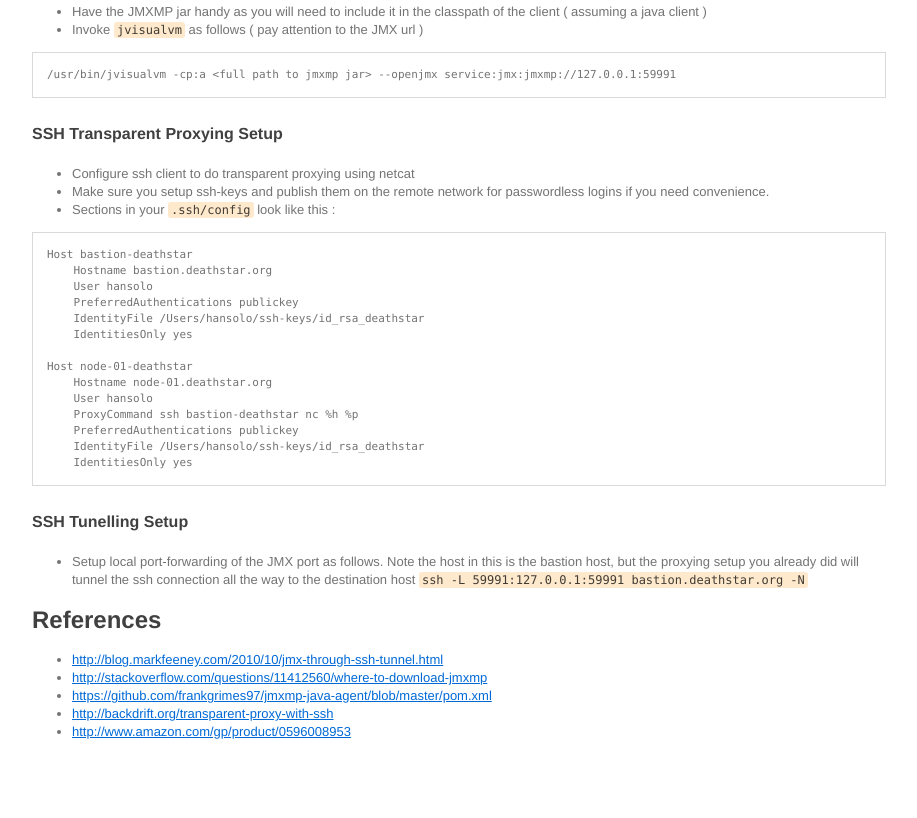
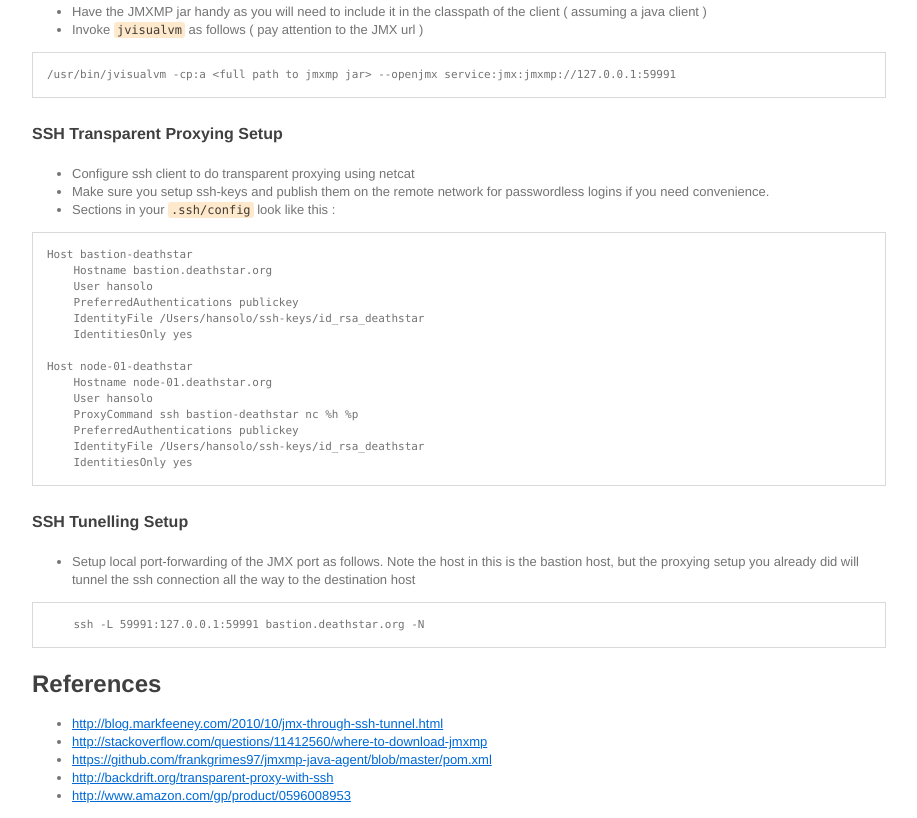
Before and after one commit to sectorzero/journal, a plain HTML site: page jmxtunnel.html in a window 1280 px wide. Shown: the part 2286-3104 px from the top of the page, without its empty margins (181-1098 px from the left). Before the commit the page ends 3040 px from the top, so only its background shows below. Drawn offline with Linux system fonts and the light colour scheme.

Commit message:
Update jmxtunnel.html

```diff
--- a/jmxtunnel.html
+++ b/jmxtunnel.html
@@ -322,12 +322,12 @@ Host node-01-deathstar
 <h4>SSH Tunelling Setup</h4>
 
 <ul>
-<li>Setup local port-forwarding of the JMX port as follows. Note the host in this is the bastion host, but the proxying setup you already did will tunnel the ssh connection all the way to the destination host
-<code>
-ssh -L 59991:127.0.0.1:59991 bastion.deathstar.org -N
-</code></li>
+<li>Setup local port-forwarding of the JMX port as follows. Note the host in this is the bastion host, but the proxying setup you already did will tunnel the ssh connection all the way to the destination host</li>
 </ul>
 
+
+<pre><code>    ssh -L 59991:127.0.0.1:59991 bastion.deathstar.org -N
+</code></pre>
 
 <h2>References</h2>
 
```
